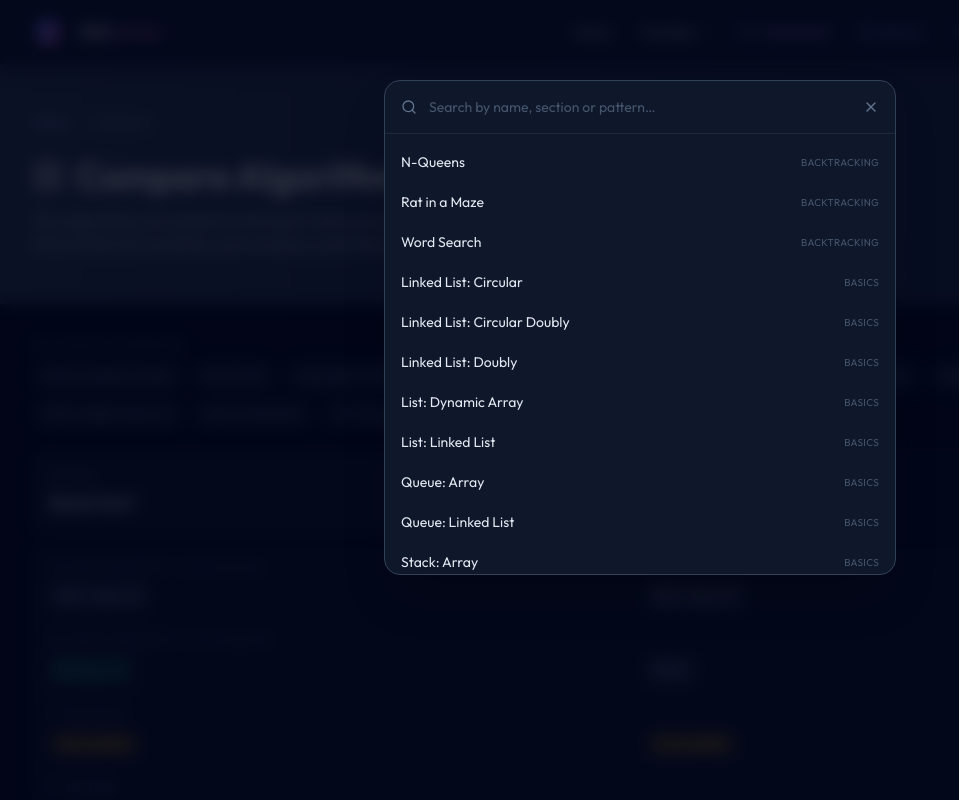
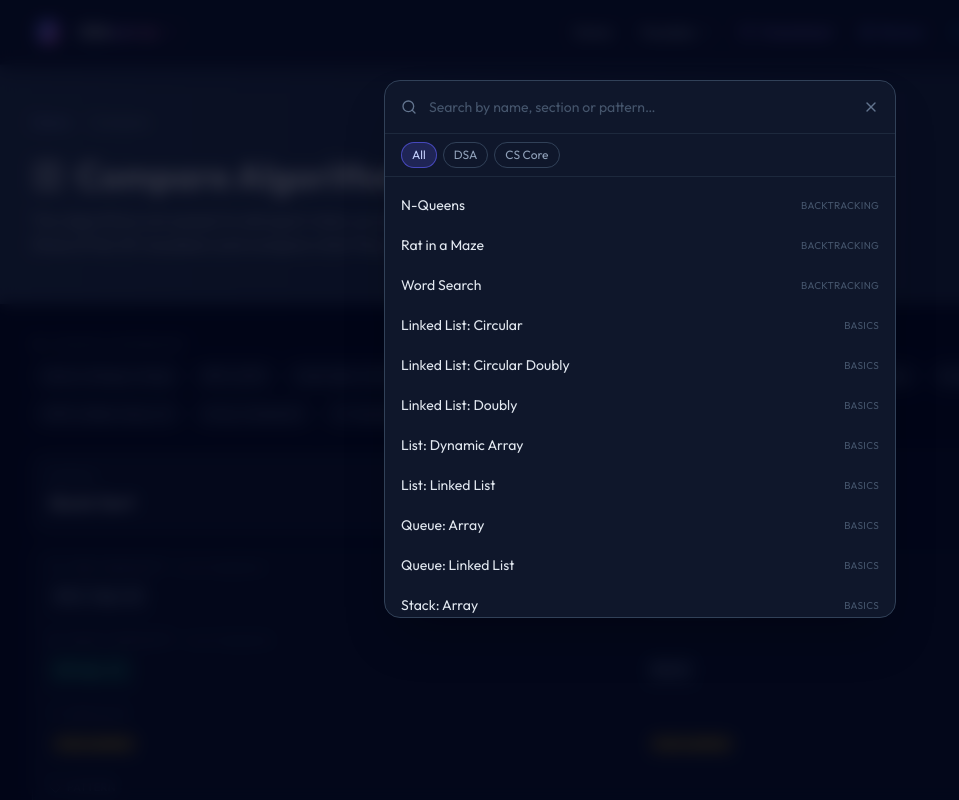
Before and after one commit to Archit1706/DSAverse, a Next.js app: page /compare in a window 1280 px wide. Both pictures are taken after a click on the button "Add a third". Shown: the top 800 px of the page, without its empty margins (0-959 px from the left). Built offline with nearby package versions, Linux system fonts and the light colour scheme.

Commit message:
Filter the Compare picker by subject

```diff
--- a/app/compare/page.js
+++ b/app/compare/page.js
@@ -7,6 +7,7 @@ import {
     Clock, HardDrive, Gauge, Tag, BookOpen, Shuffle,
 } from 'lucide-react';
 import { pageIndex } from '@/data/pageIndex';
+import { SUBJECTS } from '@/data/subjects';
 
 const BY_ROUTE = Object.fromEntries(pageIndex.map(p => [p.route, p]));
 const MAX_COLUMNS = 3;
@@ -54,8 +55,12 @@ const SECTION_LABEL = (s) => s.replace(/-/g, ' ').replace(/\b\w/g, c => c.toUppe
 
 /* ── picker ───────────────────────────────────────────────── */
 
+/* Only subjects that actually have pages get a filter chip. */
+const PICKER_SUBJECTS = SUBJECTS.filter(s => pageIndex.some(p => p.subject === s.id));
+
 function AlgorithmPicker({ onPick, chosen, onClose }) {
     const [query, setQuery] = useState('');
+    const [subject, setSubject] = useState(null);   // null = every subject
     const inputRef = useRef(null);
 
     useEffect(() => { inputRef.current?.focus(); }, []);
@@ -64,11 +69,12 @@ function AlgorithmPicker({ onPick, chosen, onClose }) {
         const q = query.trim().toLowerCase();
         return pageIndex
             .filter(p => !chosen.includes(p.route))
+            .filter(p => !subject || p.subject === subject)
             .filter(p => !q || p.name.toLowerCase().includes(q)
                 || p.section.includes(q.replace(/ /g, '-'))
                 || (p.pattern ?? '').toLowerCase().includes(q))
             .slice(0, 60);
-    }, [query, chosen]);
+    }, [query, chosen, subject]);
 
     return (
         <div className="fixed inset-0 z-50 flex items-start justify-center pt-[10vh] px-4" onClick={onClose}>
@@ -86,6 +92,19 @@ function AlgorithmPicker({ onPick, chosen, onClose }) {
                         <X className="w-4 h-4" />
                     </button>
                 </div>
+                {PICKER_SUBJECTS.length > 1 && (
+                    <div className="flex items-center gap-1.5 px-4 py-2 border-b border-slate-800">
+                        {[{ id: null, shortName: 'All' }, ...PICKER_SUBJECTS].map(s => (
+                            <button key={s.id ?? 'all'} onClick={() => setSubject(s.id)}
+                                aria-pressed={subject === s.id}
+                                className={`text-xs px-2.5 py-1 rounded-full border transition-colors ${subject === s.id
+                                    ? 'bg-indigo-500/20 border-indigo-500/60 text-indigo-200'
+                                    : 'border-slate-700 text-slate-400 hover:text-slate-200'}`}>
+                                {s.shortName}
+                            </button>
+                        ))}
+                    </div>
+                )}
                 <div className="max-h-[55vh] overflow-y-auto py-2">
                     {results.length === 0 ? (
                         <p className="px-4 py-8 text-center text-sm text-slate-600">Nothing matches &ldquo;{query}&rdquo;</p>
```
